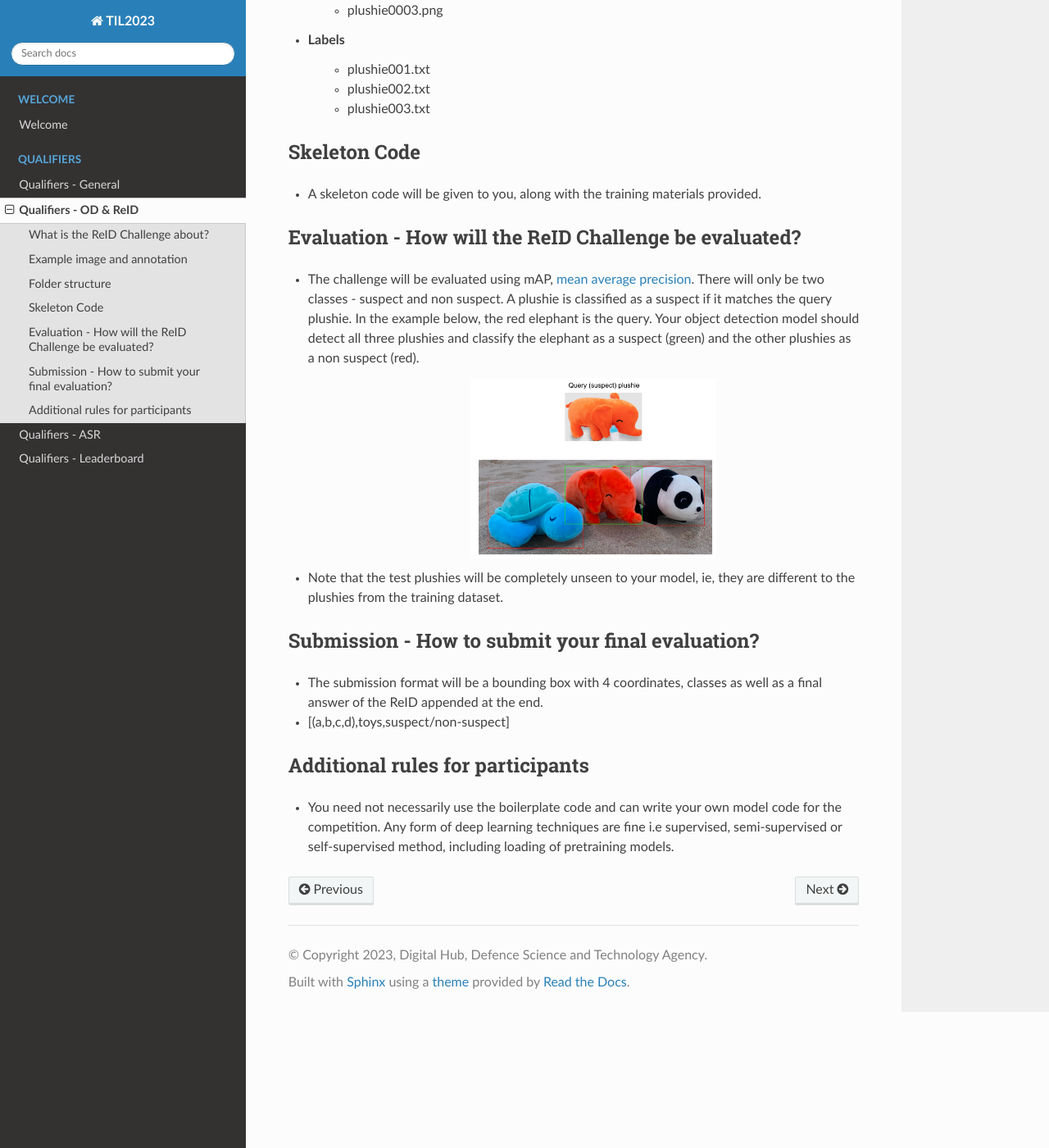
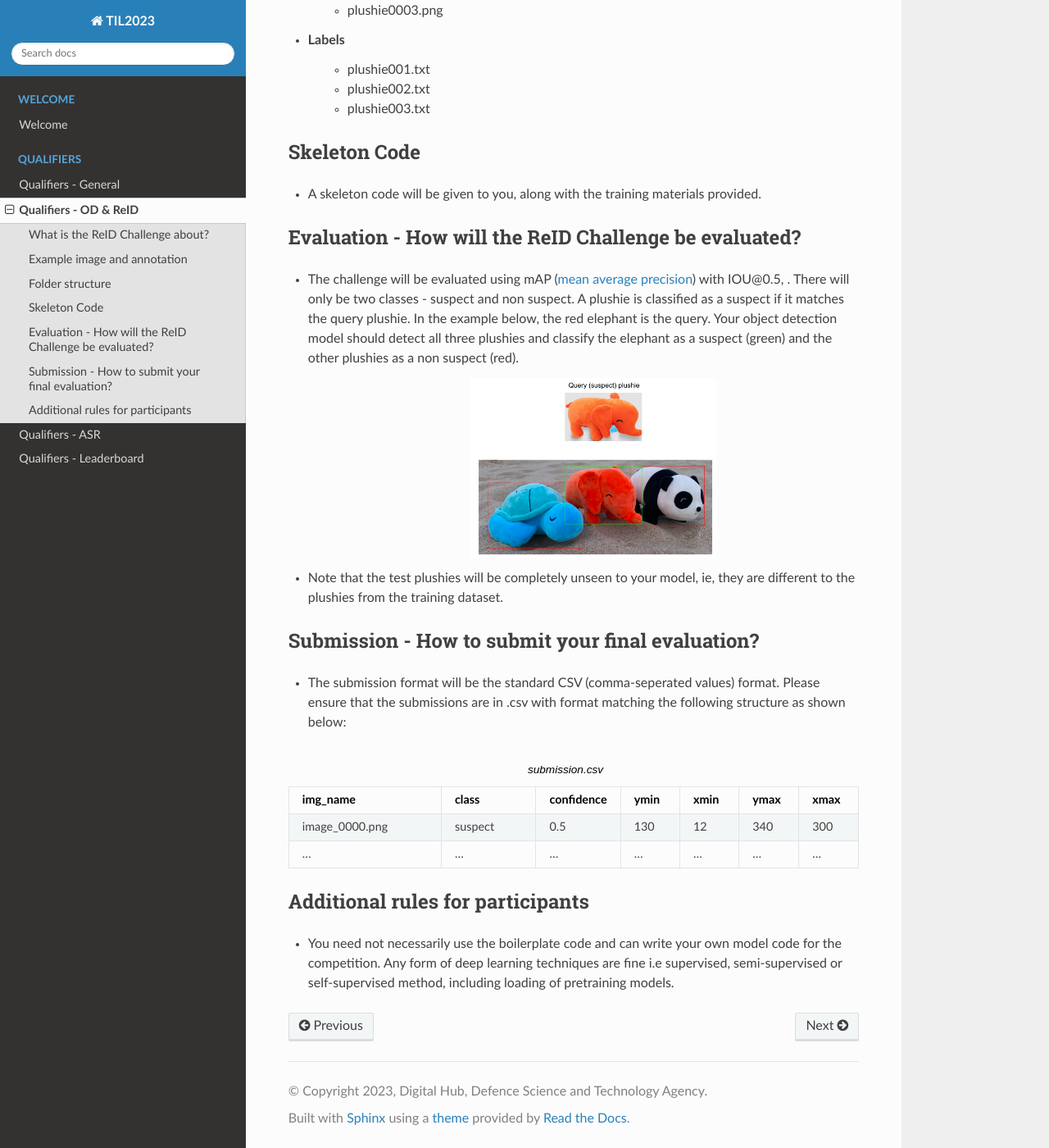
Before and after one commit to til-23/til-23-info-public, a Sphinx documentation site: the page built from source/qualifiers-reid.rst, in a window 1280 px wide and 1400 px high, scrolled down 1509 px. Shown: the whole window at 82% size. Built offline with Sphinx 7.4.7 and the Read the Docs theme 2.0.0, drawn with Linux system fonts in a browser that asks for light colours.

Commit message:
Update CV challenge info.

```diff
--- a/source/qualifiers-reid.rst
+++ b/source/qualifiers-reid.rst
@@ -59,7 +59,7 @@ Skeleton Code
 Evaluation - How will the ReID Challenge be evaluated?
 ######################################################
 
-* The challenge will be evaluated using mAP, `mean average precision <https://www.v7labs.com/blog/mean-average-precision>`_. There will only be two classes - suspect and non suspect. A plushie is classified as a suspect if it matches the query plushie. In the example below, the red elephant is the query. Your object detection model should detect all three plushies and classify the elephant as a suspect (green) and the other plushies as a non suspect (red).
+* The challenge will be evaluated using mAP (`mean average precision <https://www.v7labs.com/blog/mean-average-precision>`_) with IOU\@0.5, . There will only be two classes - suspect and non suspect. A plushie is classified as a suspect if it matches the query plushie. In the example below, the red elephant is the query. Your object detection model should detect all three plushies and classify the elephant as a suspect (green) and the other plushies as a non suspect (red).
 
         .. image:: _static/img/reid_task.png
             :align: center
@@ -71,9 +71,33 @@ Evaluation - How will the ReID Challenge be evaluated?
 Submission - How to submit your final evaluation?
 #################################################
 
-* The submission format will be a bounding box with 4 coordinates, classes as well as a final answer of the ReID appended at the end.
-* [(a,b,c,d),toys,suspect/non-suspect]
+* The submission format will be the standard CSV (comma-seperated values) format. Please ensure that the submissions are in .csv with format matching the following structure as shown below:
 
+.. list-table:: submission.csv
+    :widths: 40 25 15 15 15 15 15
+    :header-rows: 1
+
+    * - img_name
+      - class
+      - confidence
+      - ymin
+      - xmin
+      - ymax
+      - xmax
+    * - image_0000.png
+      - suspect
+      - 0.5
+      - 130
+      - 12
+      - 340
+      - 300
+    * - ...
+      - ...
+      - ...
+      - ...
+      - ...
+      - ...
+      - ...
 
 
 Additional rules for participants
```
